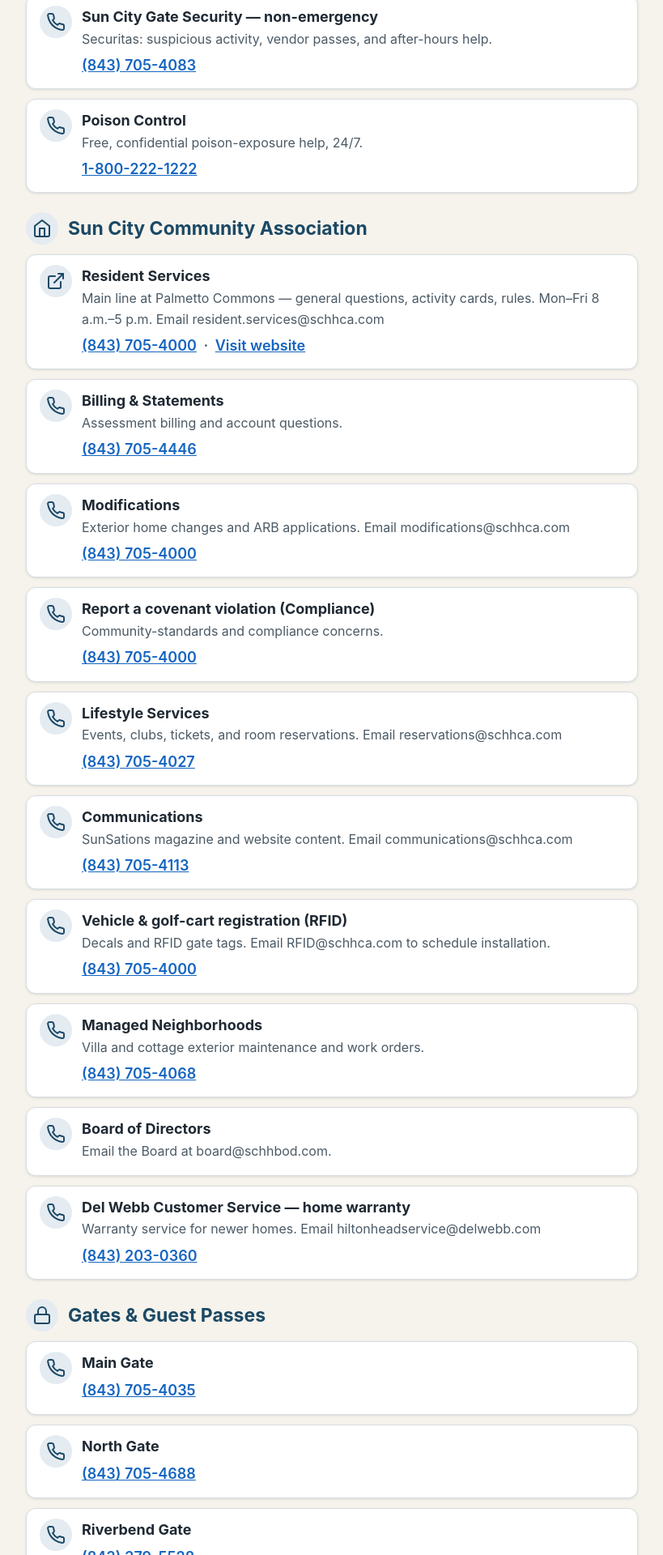
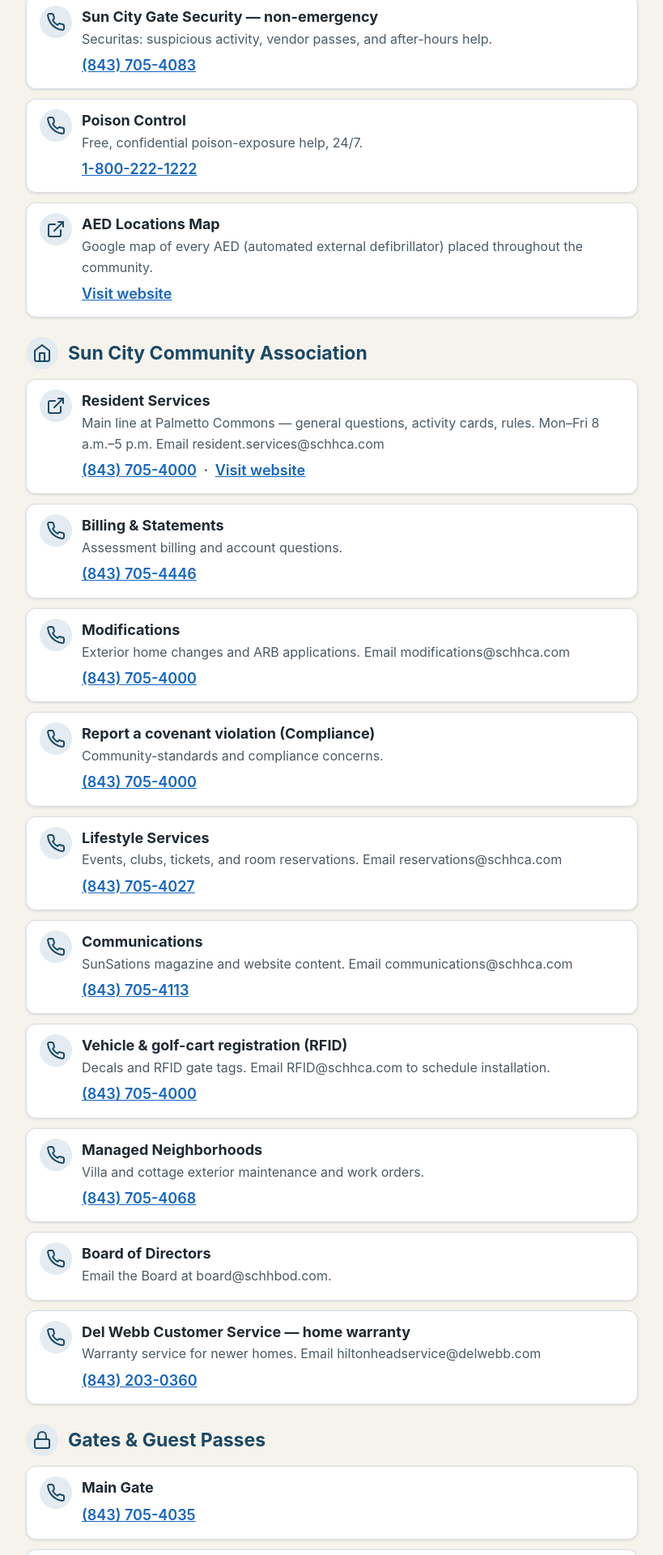
Before and after one commit to rsnyder/schh-info, a Jekyll site: the page built from links/index.html, in a window 1280 px wide. Shown: the part 437-2357 px from the top of the page at 81% size, without its empty margins (230-1049 px from the left). Built offline with Jekyll 4.4.1, drawn with Linux system fonts in a browser that asks for light colours; some of the changed text lies outside the part shown.

Commit message:
Add AED locations map to Emergency & Safety quick links
Co-Authored-By: Claude Opus 4.8 <noreply@anthropic.com>

```diff
--- a/_data/quicklinks.yml
+++ b/_data/quicklinks.yml
@@ -20,6 +20,9 @@
     - title: "Poison Control"
       phone: "1-800-222-1222"
       description: "Free, confidential poison-exposure help, 24/7."
+    - title: "AED Locations Map"
+      url: "https://www.google.com/maps/d/viewer?mid=1x0ON3ll3boO-naCum_4vDHgonx-IIWC4&ll=32.301469249269886%2C-80.99033342365341&z=14"
+      description: "Google map of every AED (automated external defibrillator) placed throughout the community."
 
 - category: "Sun City Community Association"
   icon: home
```
